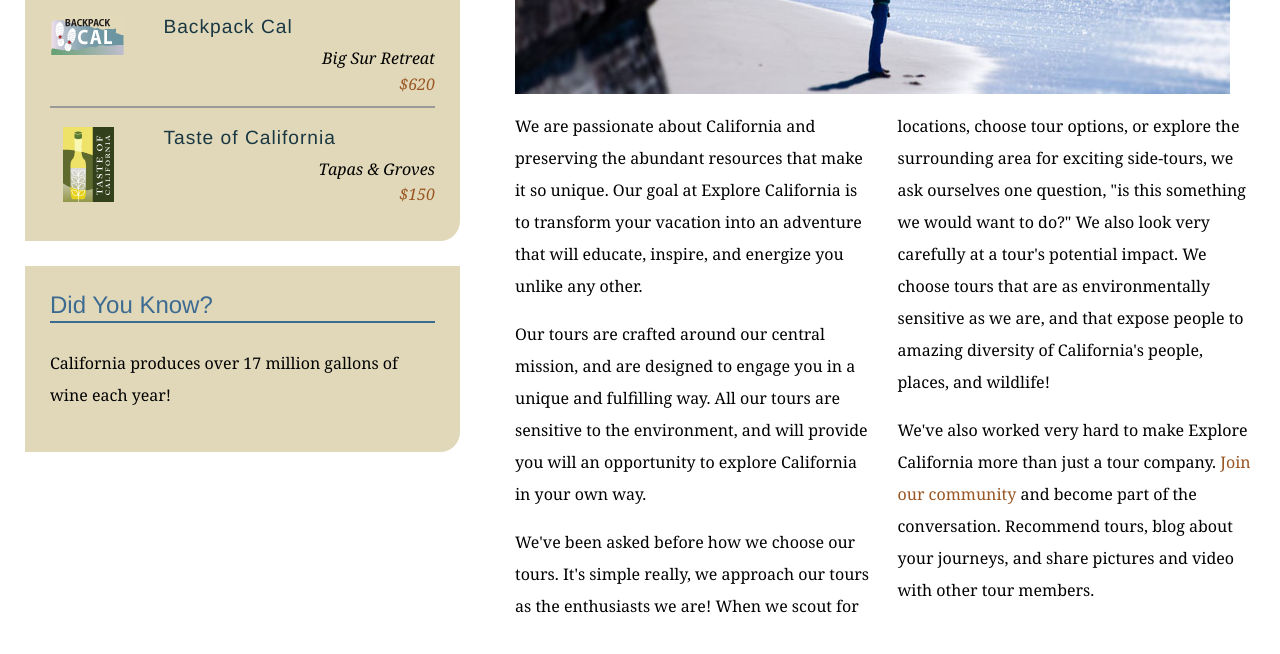
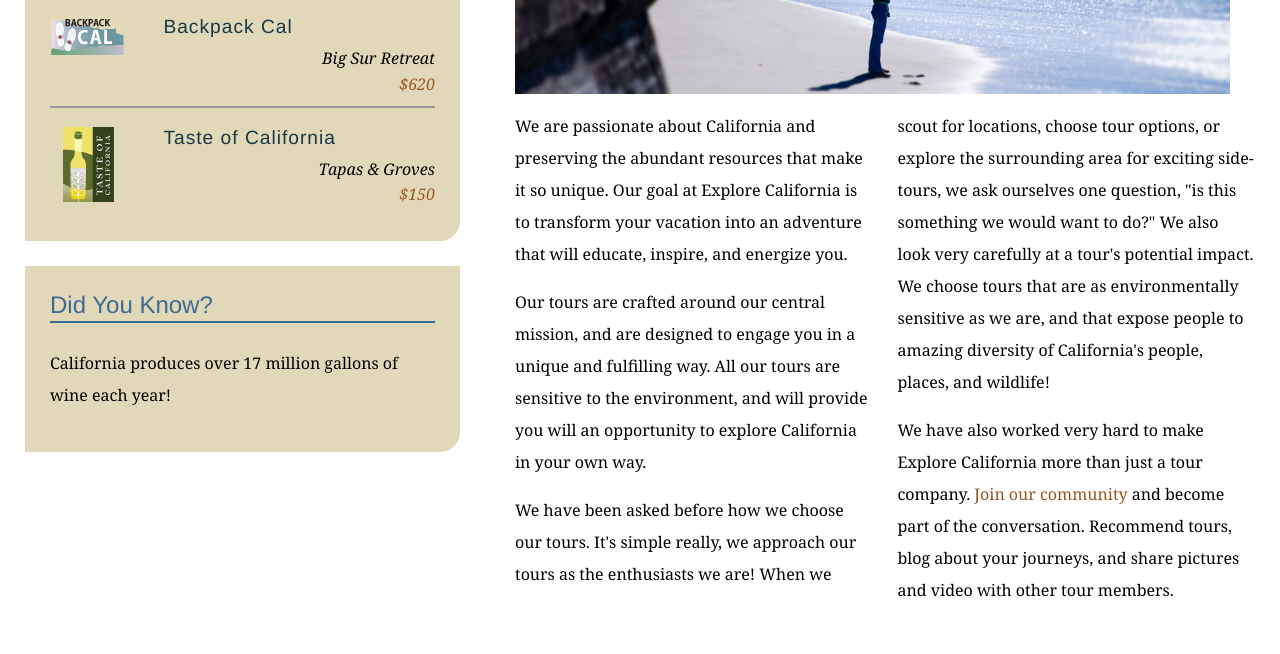
Before and after one commit to keawewong/Lynda_GitTraining, a plain HTML site: page mission.html in a window 1280 px wide. Shown: the part 590-1244 px from the top of the page. Drawn offline with Linux system fonts and the light colour scheme.

Commit message:
Text edit made

```diff
--- a/mission.html
+++ b/mission.html
@@ -62,10 +62,10 @@
           <h1>Who we are</h1>
           <img src="assets/images/mission_look.jpg" alt="Looking out at the Pacific" class="articleImage" />
           <div class="multiCol">
-            <p>We are passionate about California and preserving the abundant resources that make it so unique. Our goal at Explore California is to transform your vacation into an adventure that will educate, inspire, and energize you unlike any other.</p>
+            <p>We are passionate about California and preserving the abundant resources that make it so unique. Our goal at Explore California is to transform your vacation into an adventure that will educate, inspire, and energize you.</p>
             <p>Our tours are crafted around our central mission, and are designed to engage you in a unique and fulfilling way. All our tours are sensitive to the environment, and will provide you will an opportunity to explore California in your own way.</p>
-            <p>We've been asked before how we choose our tours. It's simple really, we approach our tours as the enthusiasts we are! When we scout for locations, choose tour options, or explore the surrounding area for exciting side-tours, we ask ourselves one question, &quot;is this something we would want to do?&quot; We also look very carefully at a tour's potential impact. We choose tours that are as environmentally sensitive as we are, and that expose people to amazing diversity of California's people, places, and wildlife!</p>
-            <p>We've also worked very hard to make Explore California more than just a tour company. <a href="explorers/join.html">Join our community</a> and become part of the conversation. Recommend tours, blog about your journeys, and share pictures and video with other tour members.</p>
+            <p>We have been asked before how we choose our tours. It's simple really, we approach our tours as the enthusiasts we are! When we scout for locations, choose tour options, or explore the surrounding area for exciting side-tours, we ask ourselves one question, &quot;is this something we would want to do?&quot; We also look very carefully at a tour's potential impact. We choose tours that are as environmentally sensitive as we are, and that expose people to amazing diversity of California's people, places, and wildlife!</p>
+            <p>We have also worked very hard to make Explore California more than just a tour company. <a href="explorers/join.html">Join our community</a> and become part of the conversation. Recommend tours, blog about your journeys, and share pictures and video with other tour members.</p>
           </div>
         </div>
       </div>
```
